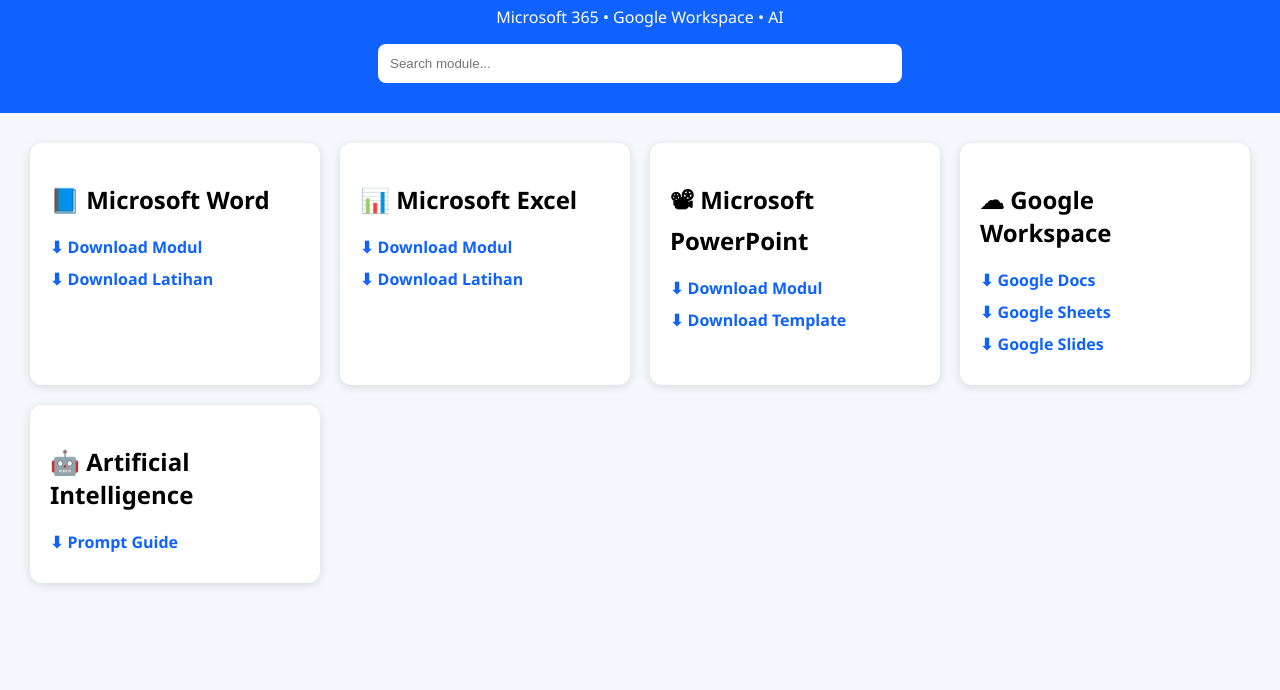
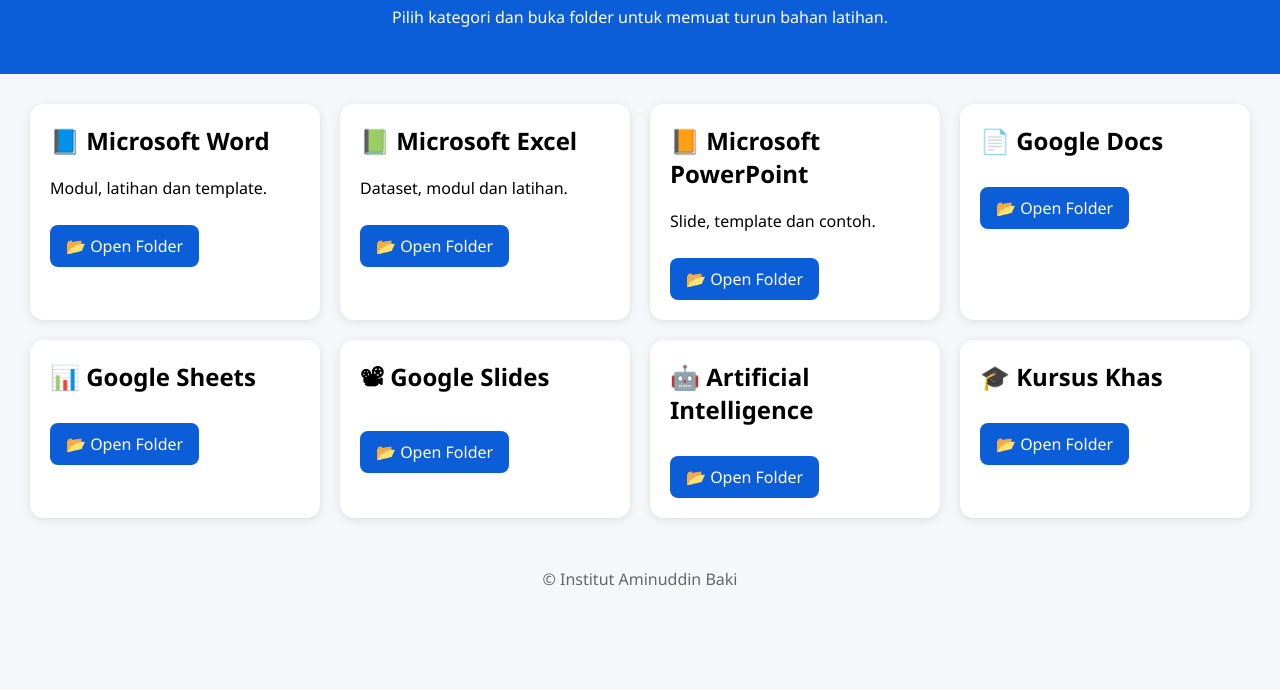
Before and after one commit to muhamadshahrizankhan-del/zan-learning, a plain HTML site: page index.html in a window 1280 px wide. Shown: the part 110-800 px from the top of the page. Drawn offline with Linux system fonts and the light colour scheme.

Commit message:
Add files via upload

```diff
--- a/index.html
+++ b/index.html
@@ -2,51 +2,71 @@
 <html lang="en">
 <head>
 <meta charset="UTF-8">
-<meta name="viewport" content="width=device-width, initial-scale=1.0">
+<meta name="viewport" content="width=device-width, initial-scale=1">
 <title>IAB Digital Learning Hub</title>
-<link rel="stylesheet" href="style.css">
+<style>
+body{margin:0;font-family:Segoe UI,Arial;background:#f5f7fb}
+header{background:#0b5ed7;color:#fff;padding:30px;text-align:center}
+.grid{display:grid;grid-template-columns:repeat(auto-fit,minmax(250px,1fr));gap:20px;padding:30px}
+.card{background:#fff;border-radius:14px;padding:20px;box-shadow:0 2px 10px rgba(0,0,0,.1)}
+.card h2{margin-top:0}
+.btn{display:inline-block;margin-top:10px;padding:10px 16px;background:#0b5ed7;color:#fff;text-decoration:none;border-radius:8px}
+footer{text-align:center;color:#666;padding:20px}
+</style>
 </head>
 <body>
 <header>
 <h1>🎓 IAB Digital Learning Hub</h1>
-<p>Microsoft 365 • Google Workspace • AI</p>
-<input id="search" type="text" placeholder="Search module...">
+<p>Pilih kategori dan buka folder untuk memuat turun bahan latihan.</p>
 </header>
 
-<main id="modules">
+<div class="grid">
 
 <div class="card">
 <h2>📘 Microsoft Word</h2>
-<a href="files/word/Modul_Microsoft_Word.pdf">⬇ Download Modul</a>
-<a href="files/word/Latihan_Word.docx">⬇ Download Latihan</a>
+<p>Modul, latihan dan template.</p>
+<a class="btn" href="files/M365 Word/">📂 Open Folder</a>
 </div>
 
 <div class="card">
-<h2>📊 Microsoft Excel</h2>
-<a href="files/excel/Modul_Excel.pdf">⬇ Download Modul</a>
-<a href="files/excel/Latihan_Excel.xlsx">⬇ Download Latihan</a>
+<h2>📗 Microsoft Excel</h2>
+<p>Dataset, modul dan latihan.</p>
+<a class="btn" href="files/M365 Excel/">📂 Open Folder</a>
 </div>
 
 <div class="card">
-<h2>📽 Microsoft PowerPoint</h2>
-<a href="files/powerpoint/Modul_PowerPoint.pdf">⬇ Download Modul</a>
-<a href="files/powerpoint/Template_PowerPoint.pptx">⬇ Download Template</a>
+<h2>📙 Microsoft PowerPoint</h2>
+<p>Slide, template dan contoh.</p>
+<a class="btn" href="files/M365 Slide/">📂 Open Folder</a>
 </div>
 
 <div class="card">
-<h2>☁ Google Workspace</h2>
-<a href="files/google/Google_Docs.pdf">⬇ Google Docs</a>
-<a href="files/google/Google_Sheets.pdf">⬇ Google Sheets</a>
-<a href="files/google/Google_Slides.pdf">⬇ Google Slides</a>
+<h2>📄 Google Docs</h2>
+<a class="btn" href="files/Google Docs/">📂 Open Folder</a>
+</div>
+
+<div class="card">
+<h2>📊 Google Sheets</h2>
+<a class="btn" href="files/Google Sheets/">📂 Open Folder</a>
+</div>
+
+<div class="card">
+<h2>📽 Google Slides</h2>
+<a class="btn" href="files/Google Slides/">📂 Open Folder</a>
 </div>
 
 <div class="card">
 <h2>🤖 Artificial Intelligence</h2>
-<a href="files/ai/Prompt_Guide.pdf">⬇ Prompt Guide</a>
+<a class="btn" href="files/Artificial Intelligence/">📂 Open Folder</a>
 </div>
 
-</main>
+<div class="card">
+<h2>🎓 Kursus Khas</h2>
+<a class="btn" href="files/Kursus/">📂 Open Folder</a>
+</div>
 
-<script src="script.js"></script>
+</div>
+
+<footer>© Institut Aminuddin Baki</footer>
 </body>
 </html>
```
Also changed, not shown: files/Artificial Intelligence/LETAK_FAIL_DI_SINI.txt (added), files/Google Docs/LETAK_FAIL_DI_SINI.txt (added), files/Google Sheets/LETAK_FAIL_DI_SINI.txt (added), files/Google Slides/LETAK_FAIL_DI_SINI.txt (added), files/Kursus/LETAK_FAIL_DI_SINI.txt (added), files/M365 Excel/LETAK_FAIL_DI_SINI.txt (added), files/M365 Slide/LETAK_FAIL_DI_SINI.txt (added), files/M365 Word/LETAK_FAIL_DI_SINI.txt (added).
